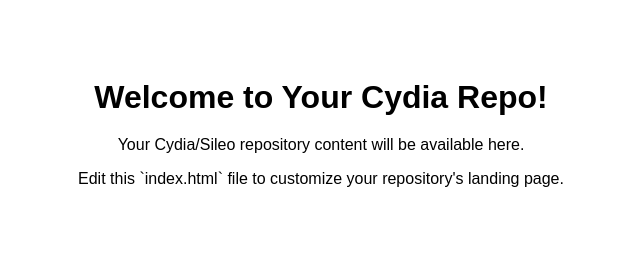
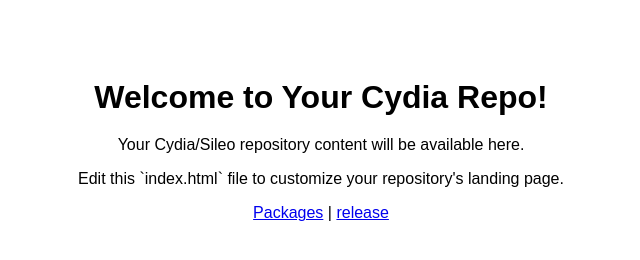
Before and after one commit to SoNotBietin/CydRepo, a plain HTML site: page index.html in a window 1280 px wide. Shown: the whole page, without its empty margins (319-959 px from the left). Drawn offline with Linux system fonts and the light colour scheme.

Commit message:
Update index.html

```diff
--- a/index.html
+++ b/index.html
@@ -20,5 +20,8 @@
     <h1>Welcome to Your Cydia Repo!</h1>
     <p>Your Cydia/Sileo repository content will be available here.</p>
     <p>Edit this `index.html` file to customize your repository's landing page.</p>
+    <p>
+        <a href="Packages">Packages</a> | <a href="release">release</a>
+    </p>
 </body>
 </html>
```
